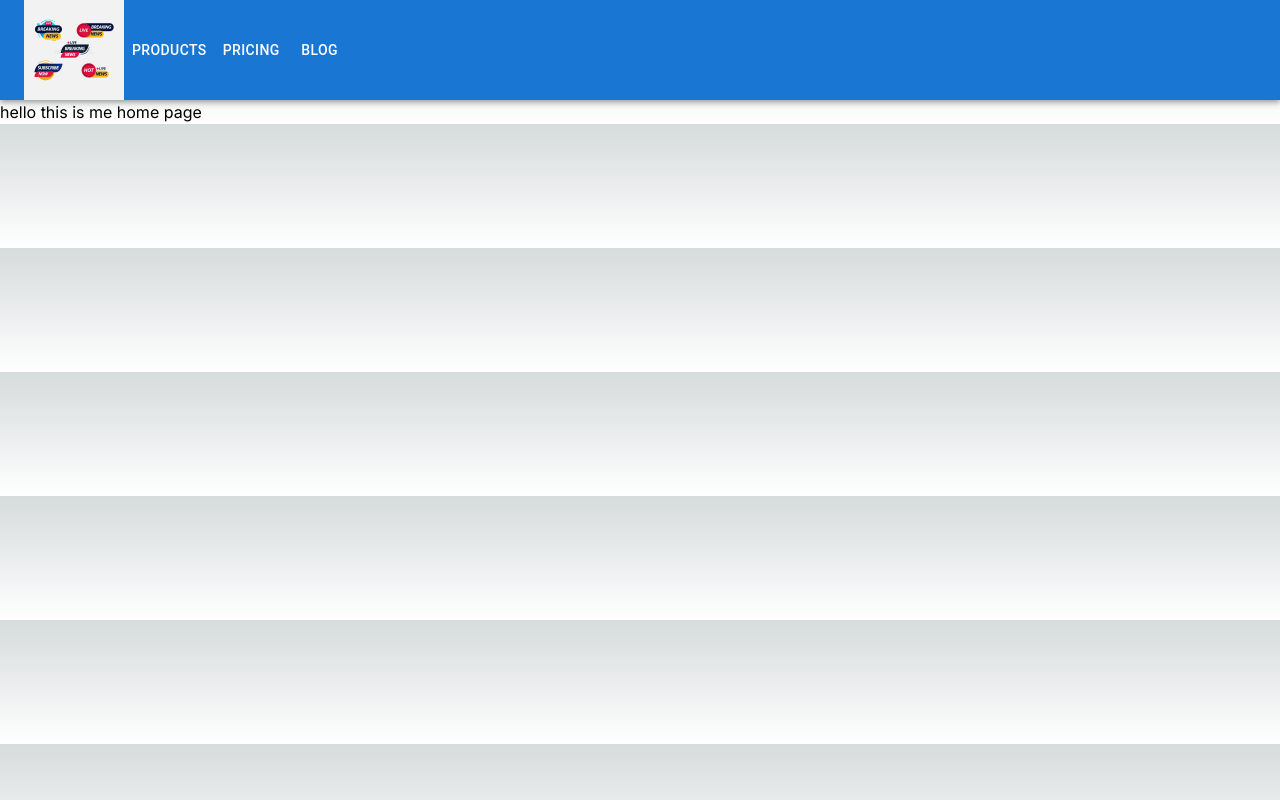
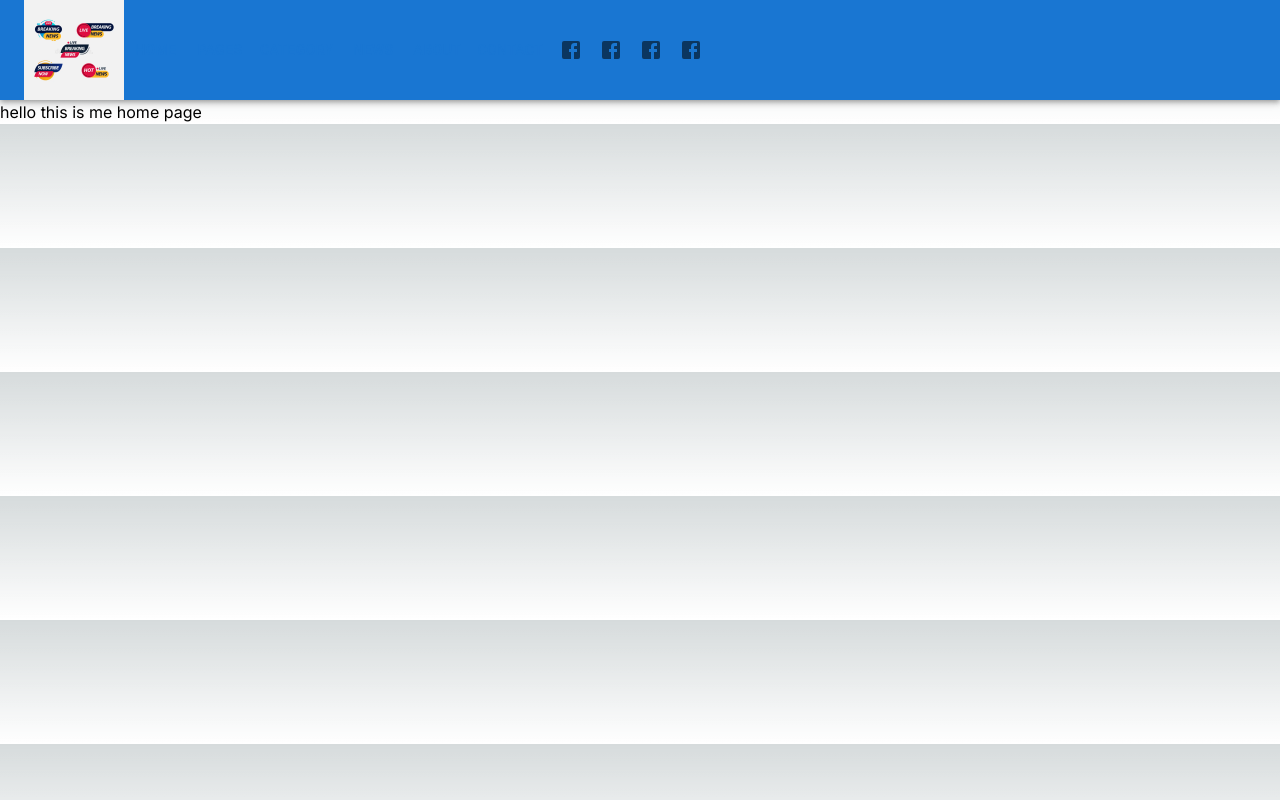
Before and after one commit to Mohosin2126/news-portal-nextjs, a Next.js app: page / in a window 1280 px wide. Built offline with nearby package versions, Linux system fonts and the light colour scheme.

Commit message:
added button with link

```diff
--- a/src/components/shared/Navbar.js
+++ b/src/components/shared/Navbar.js
@@ -7,8 +7,40 @@ import Container from '@mui/material/Container';
 import Button from '@mui/material/Button';
 import Image from 'next/image';
 import logo from "@/assets/logo.webp"
+import { IconButton } from '@mui/material';
+import FacebookIcon from '@mui/icons-material/Facebook';
+import Link from 'next/link';
 
-const pages = ['Products', 'Pricing', 'Blog'];
+
+const navItems=[
+
+{
+  route:"Home",
+  pathname:"/",
+},
+{
+  route:"Pages",
+  pathname:"/pages",
+},
+{
+  route:"Category",
+  pathname:"/category",
+},
+{
+  route:"News",
+  pathname:"/news",
+},
+{
+  route:"About",
+  pathname:"/about",
+},
+{
+  route:"Contact",
+  pathname:"/contact",
+},
+  ]
+
+
 const Navbar = () => {
 
 
@@ -18,17 +50,30 @@ const Navbar = () => {
         <Toolbar disableGutters>
           <Image src={logo} width={100} height={100} alt="logo" />
 
-          <Box sx={{ flexGrow: 1, display: { xs: 'none', md: 'flex' } }}>
-            {pages.map((page) => (
-              <Button
-                key={page}
-                sx={{ my: 2, color: 'white', display: 'block' }}
-              >
-                {page}
-              </Button>
+          <Box>
+            {navItems.map((item) => (
+             <Link key={item} href={item.pathname}>
+        <Button className="text-white" >
+          {item.route}
+        </Button>
+             </Link>
             ))}
           </Box>
 
+          <Box>
+            <IconButton>
+              <FacebookIcon></FacebookIcon>
+            </IconButton>
+            <IconButton>
+              <FacebookIcon></FacebookIcon>
+            </IconButton>
+            <IconButton>
+              <FacebookIcon></FacebookIcon>
+            </IconButton>
+            <IconButton>
+              <FacebookIcon></FacebookIcon>
+            </IconButton>
+          </Box>
 
         </Toolbar>
       </Container>
```
